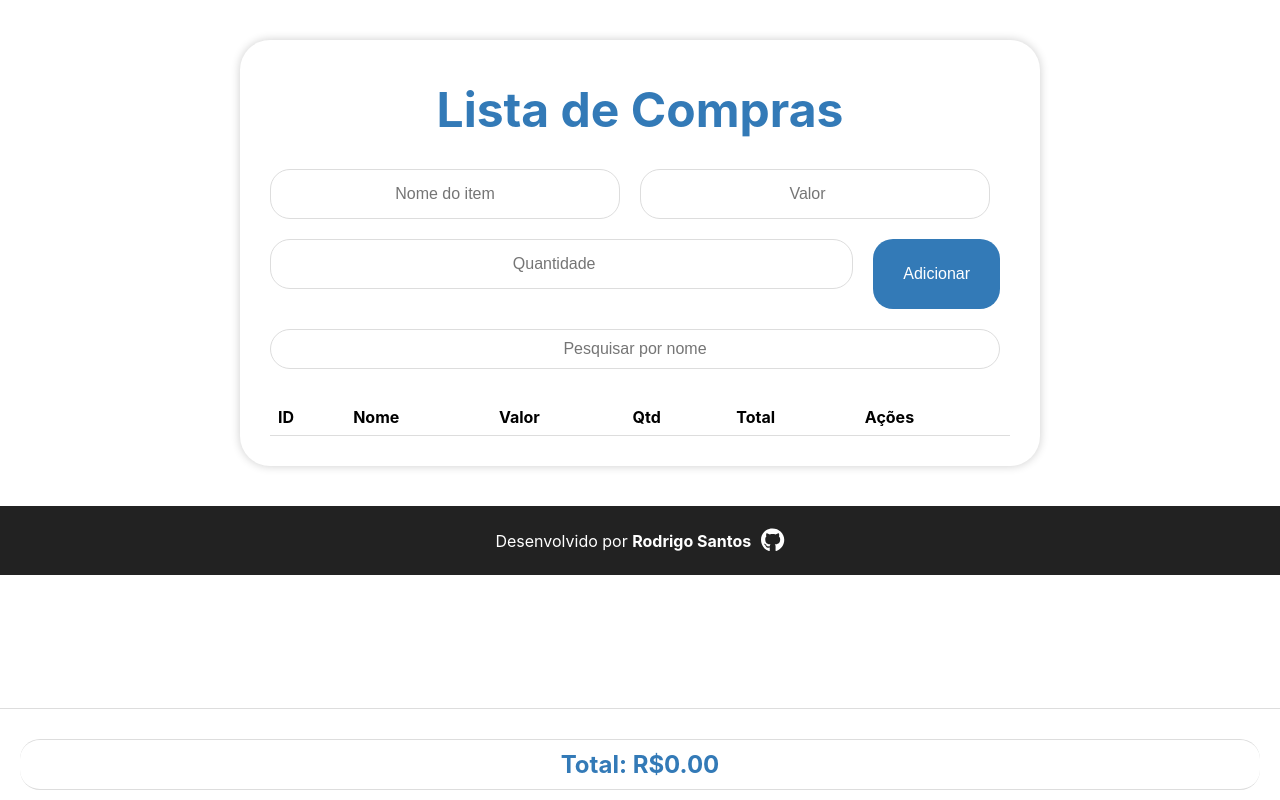
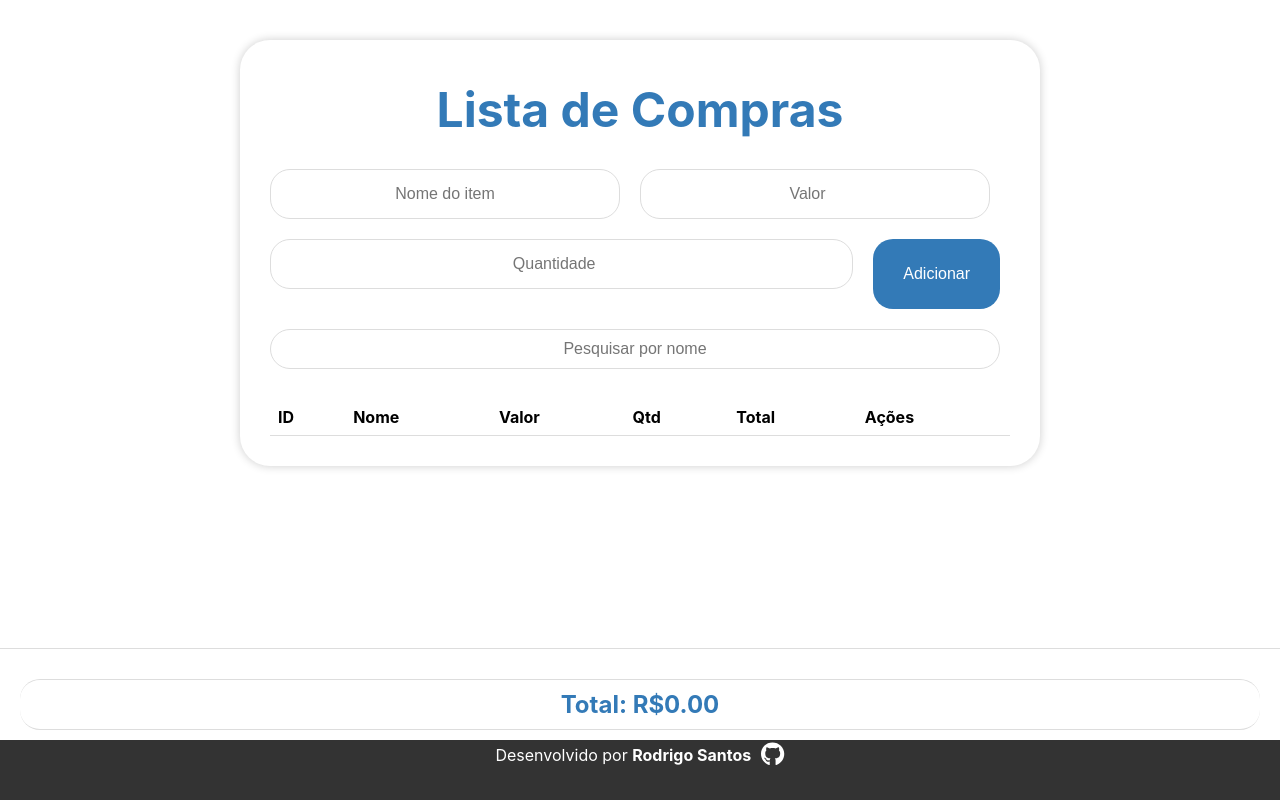
Before and after one commit to rodrigocsdev/compras, a React (Create React App) app: page / in a window 1280 px wide. Built offline with nearby package versions, Linux system fonts and the light colour scheme.

Commit message:
fix css: fixed total e footer

```diff
--- a/src/components/Footer.css
+++ b/src/components/Footer.css
@@ -1,13 +1,15 @@
 /* footer.css */
 
 .footer {
-  background-color: #222;
+  position: fixed; /* ou absolute, conforme necessário */
+  bottom: 0;
+  left: 0;
+  width: 100%;
+  height: 60px; /* ajuste conforme necessário */
+  background-color: #333;
   color: #fff;
   text-align: center;
-  padding: 20px;
-  left: 0;
-  bottom: 0;
-  width: 100%;
+  z-index: 1000; /* ajuste o z-index conforme necessário para garantir que o footer esteja acima de outros elementos */
 }
 
 .footer-content {
--- a/src/components/ListaDeCompras.css
+++ b/src/components/ListaDeCompras.css
@@ -61,8 +61,8 @@
 }
 
 .container-table {
-  max-height: flex; /* Defina a altura máxima desejada para a tabela */
-  overflow-y: flex; /* Adiciona uma barra de rolagem vertical quando necessário */
+  max-height: calc(100vh - 120px); /* ajuste conforme necessário para deixar espaço para o .container-total e footer */
+  overflow-y: auto;
 }
 
 .items-table {
@@ -111,7 +111,7 @@
 
 .container-total {
   position: fixed;
-  bottom: 0;
+  bottom: 60px; /* altura do footer */
   left: 0;
   width: 100%;
   background-color: #fff;
```
Also changed, not shown: src/App.js (line endings or trailing spaces), src/components/ListaDeCompras.jsx (renamed from src/components/ListaDeCompras.js).
